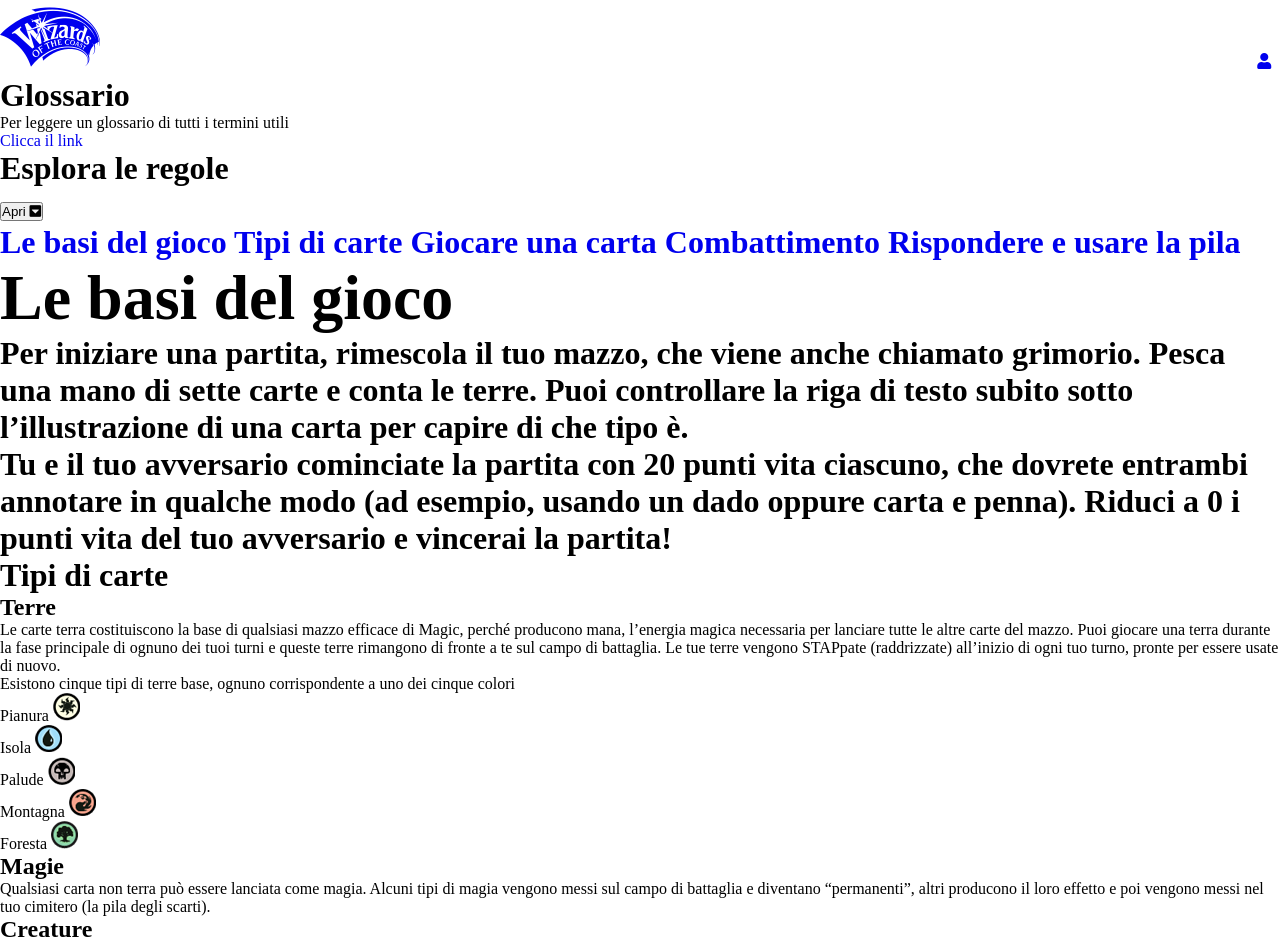
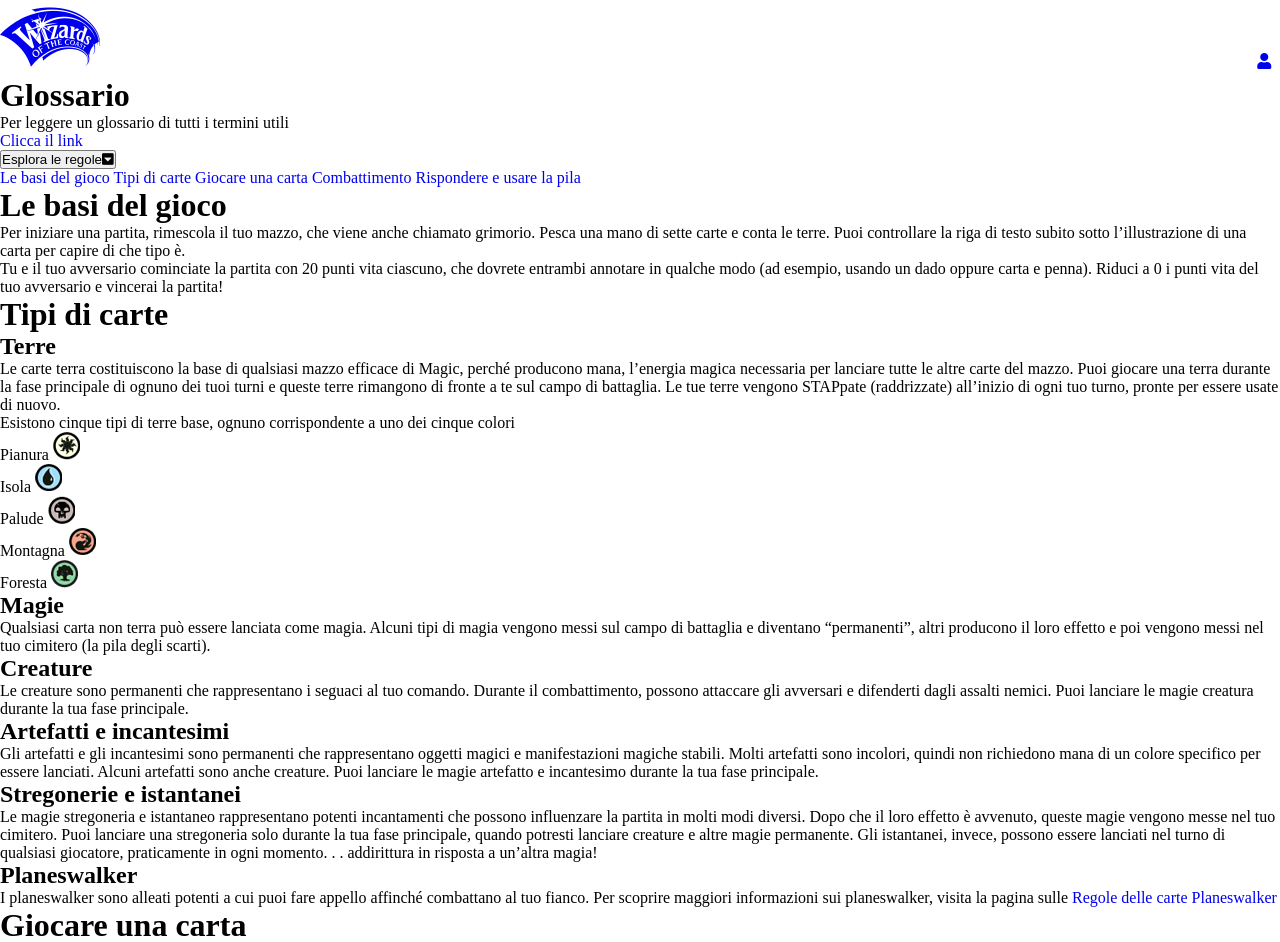
Before and after one commit to Veronica-Barbieri/TechWeb1920, a PHP site: page /regole in a window 1280 px wide. Shown: the part 238-1180 px from the top of the page. Run offline with PHP 8.4, Linux system fonts and the light colour scheme; some libraries are stand-ins or nearby versions.

Commit message:
Update regole.php

```diff
--- a/Views/regole.php
+++ b/Views/regole.php
@@ -2,9 +2,8 @@
 <p id="intro">Per leggere un glossario di tutti i termini utili </p>
 <a href="https://magicthegathering.fandom.com/it/wiki/Glossario" id="glossario">
   Clicca il link</a>
-<h1> Esplora le regole</a>
 <div class="dropdown">
-  <button class="dropbtn"> Apri <i class="fas fa-caret-square-down"></i></button>
+  <button class="dropbtn">Esplora le regole<i class="fas fa-caret-square-down"></i></button>
   <div class="dropdown-content">
     <a href="regole.php">Le basi del gioco</a>
     <a href="#tipi">Tipi di carte</a>
```
